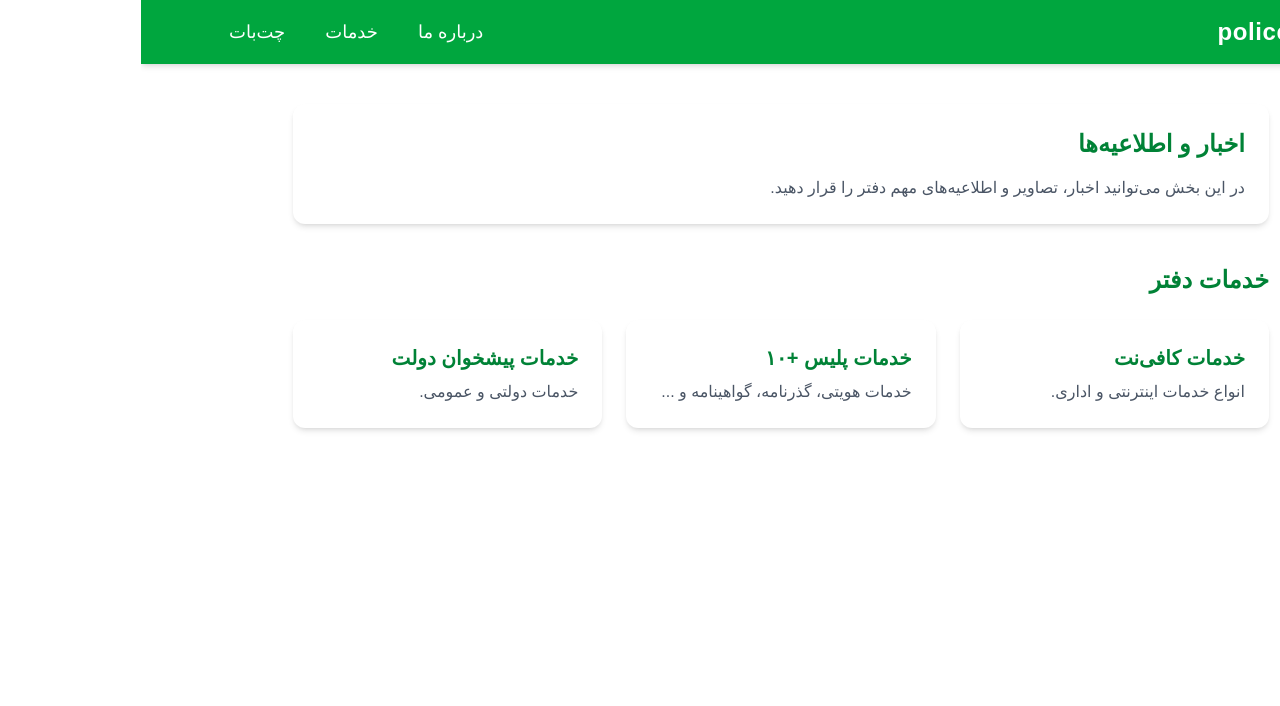
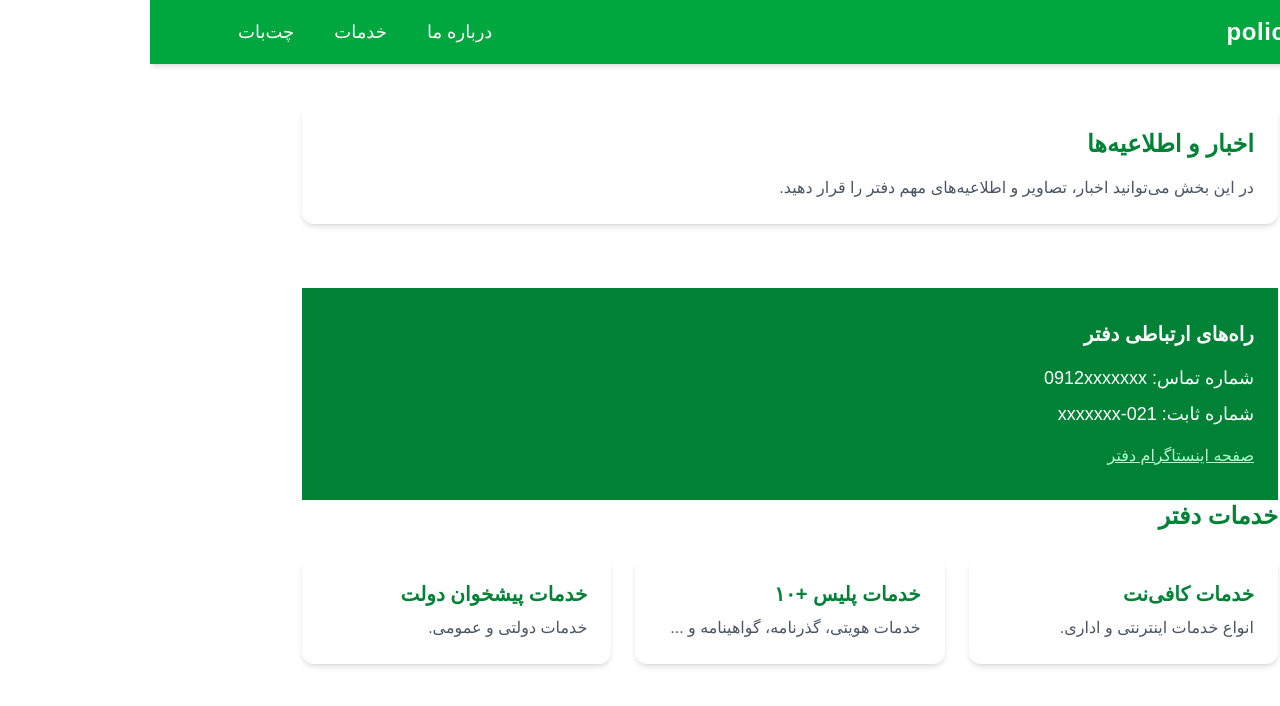
Before and after one commit to amshp/police10-site, a Next.js app: page / in a window 1280 px wide. Shown: the top 706 px of the page. Built offline with nearby package versions, Linux system fonts and the light colour scheme.

Commit message:
layout   update

```diff
--- a/app/page.tsx
+++ b/app/page.tsx
@@ -9,7 +9,27 @@ export default function Home() {
           در این بخش می‌توانید اخبار، تصاویر و اطلاعیه‌های مهم دفتر را قرار دهید.
         </p>
       </section>
+<footer className="bg-green-700 text-white mt-16 py-8">
+  <div className="max-w-5xl mx-auto px-6">
 
+    <h3 className="text-xl font-bold mb-4">راه‌های ارتباطی دفتر</h3>
+
+    <div className="space-y-2 text-lg">
+      <p>شماره تماس: 0912xxxxxxx</p>
+      <p>شماره ثابت: 021-xxxxxxx</p>
+    </div>
+
+    <div className="mt-4">
+      <a
+        href="#"
+        className="text-green-200 underline hover:text-white transition"
+      >
+        صفحه اینستاگرام دفتر
+      </a>
+    </div>
+
+  </div>
+</footer>
       {/* Services Section */}
       <section>
         <h2 className="text-2xl font-bold text-green-700 mb-6">خدمات دفتر</h2>
```
